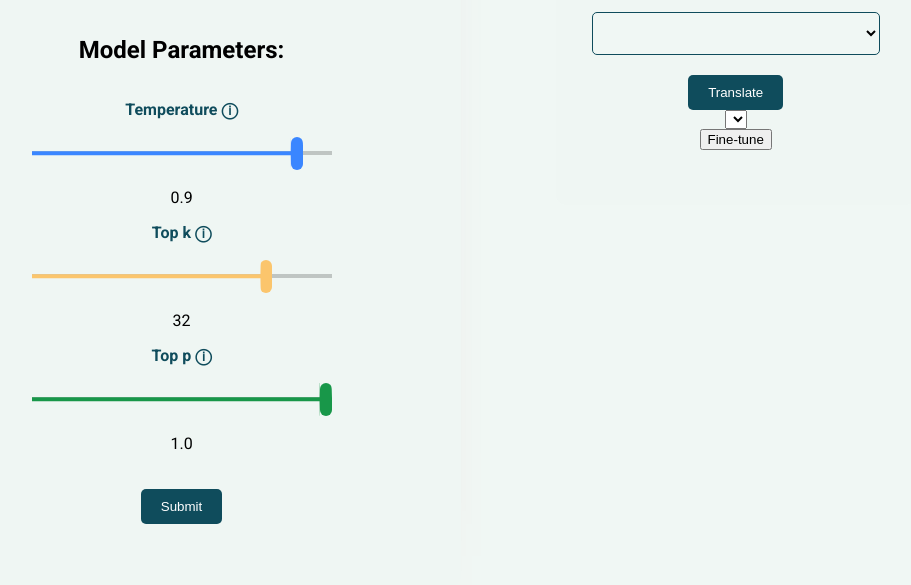
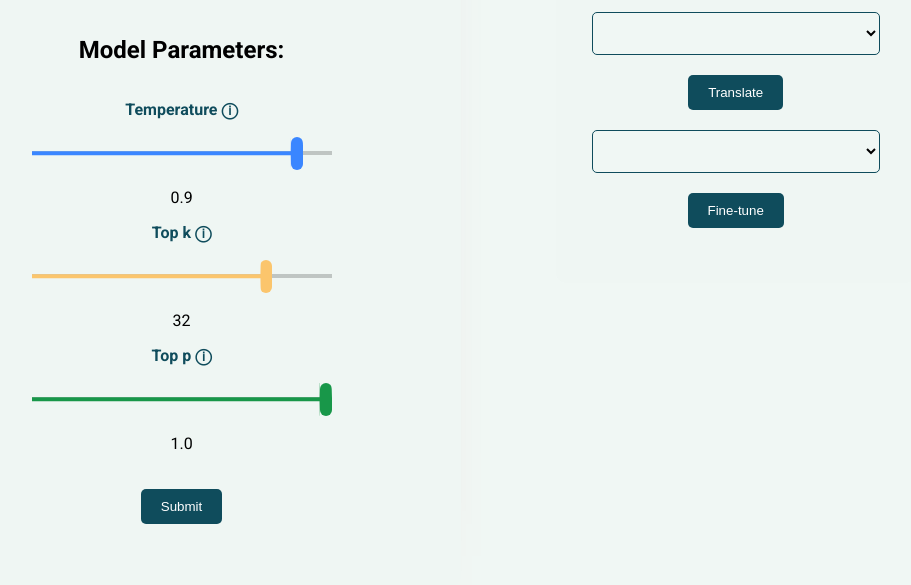
Before and after one commit to Hardvan/PolyPersona, a Flask app: template templates/index.html in a window 1280 px wide. Shown: the part 1351-1936 px from the top of the page, without its empty margins (220-1131 px from the left). Run offline with Flask 3, Linux system fonts and the light colour scheme; the template is opened without the code that fills it: most values are stand-ins (such as "Sample title", 1, 10 or a date in 2020); lists and menus that the app fills with data are empty.

Commit message:
Change style of fine tune

```diff
--- a/static/css/index.css
+++ b/static/css/index.css
@@ -311,6 +311,29 @@ form {
   transition: background-color 0.3s;
 }
 
+/* Fine tune text section */
+#fine-tune {
+  width: 90%;
+  padding: 10px;
+  margin-top: 20px;
+  border: 1px solid #0f4c5c;
+  border-radius: 5px;
+  background-color: #f0f7f4;
+  font-family: "Poppins", sans-serif;
+}
+
+#fine-tune-btn {
+  width: auto;
+  padding: 10px 20px;
+  margin-top: 20px;
+  border: none;
+  border-radius: 5px;
+  background-color: #0f4c5c;
+  color: #fff;
+  cursor: pointer;
+  transition: background-color 0.3s;
+}
+
 /* Responsive */
 @media (max-width: 1000px) {
   .title {
```
